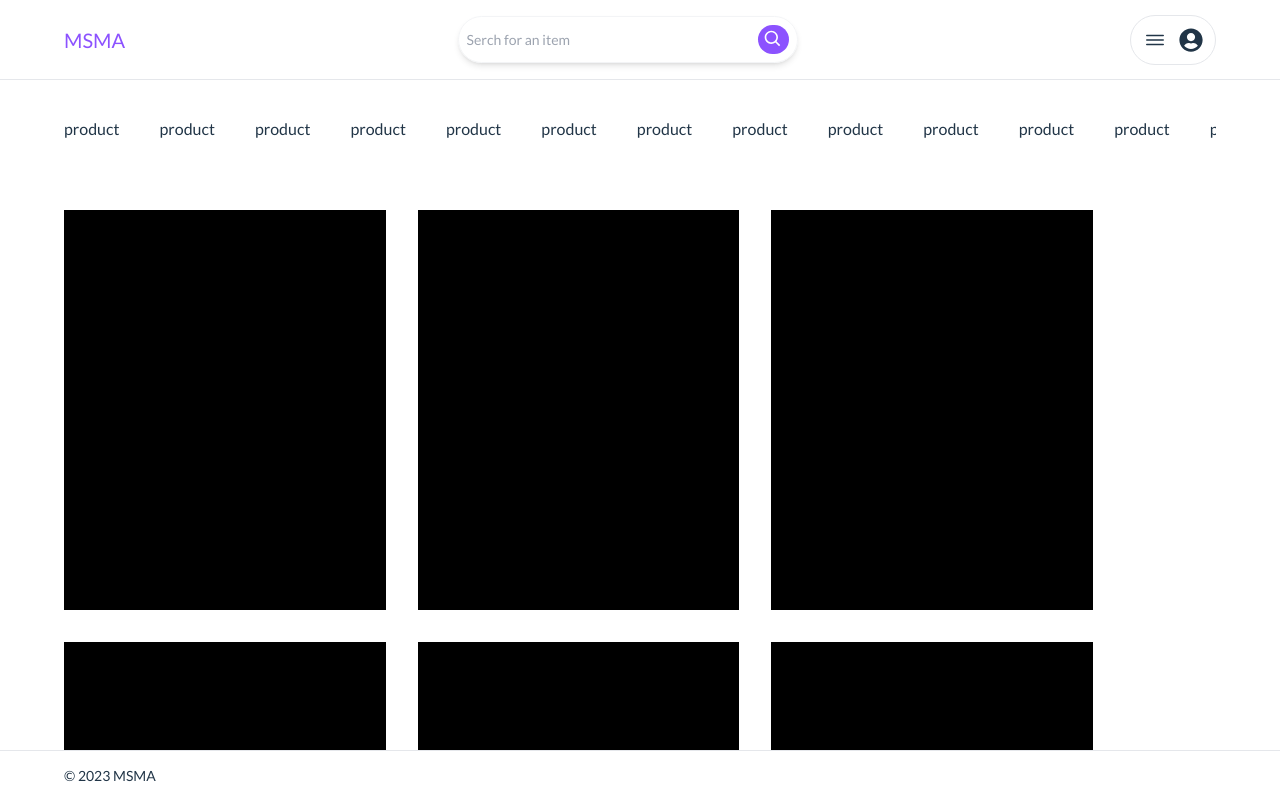
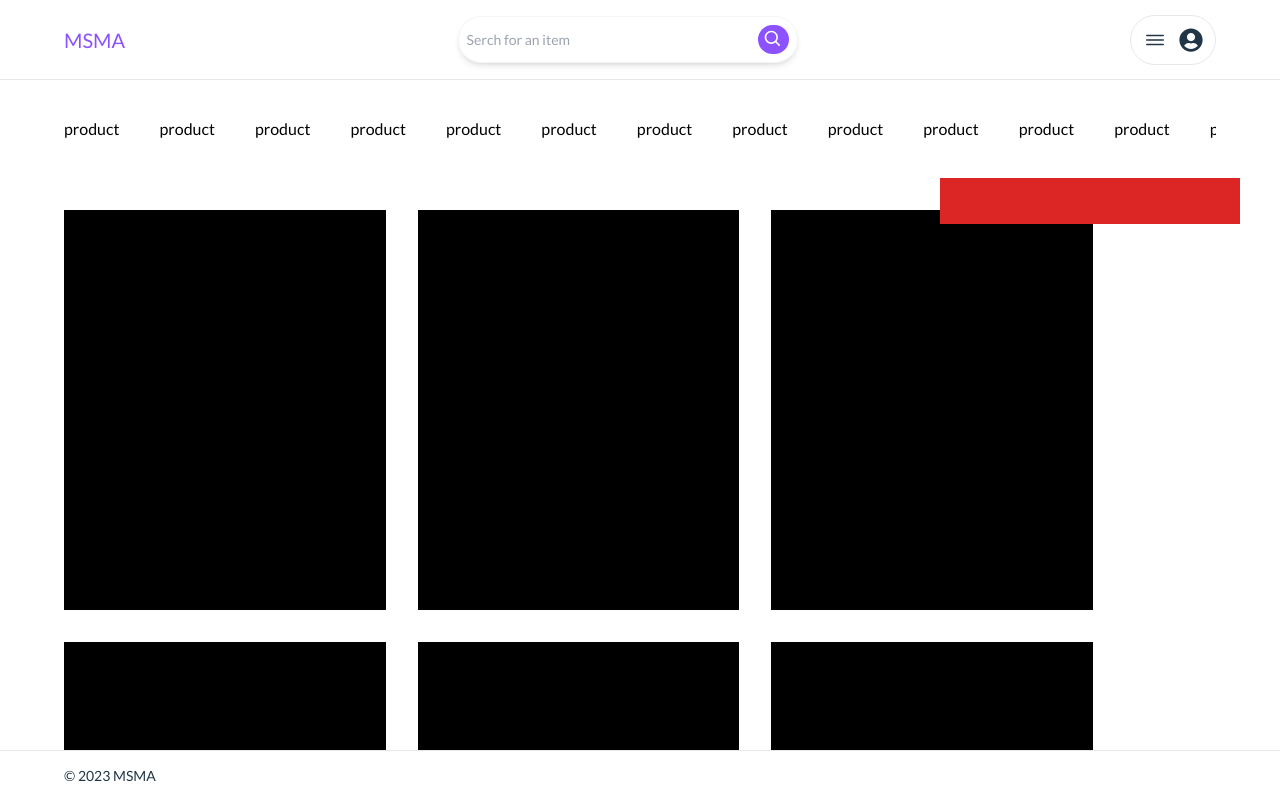
Before and after one commit to isaacetor/MS_MA, a React (Vite) app: page / in a window 1280 px wide. Shown: the top 798 px of the page. Built offline with nearby package versions, Linux system fonts and the light colour scheme.

Commit message:
made changes to the category

```diff
--- a/src/components/props/CategoryProps.tsx
+++ b/src/components/props/CategoryProps.tsx
@@ -1,7 +1,9 @@
 const CategoryProps = () => {
   return (
     <div>
-      <p className="">product</p>
+      <p className="cursor-pointer text-black hover:text-globalTextColor-hover ">
+        product
+      </p>
     </div>
   );
 };
--- a/src/components/static/Header.tsx
+++ b/src/components/static/Header.tsx
@@ -37,8 +37,8 @@ const Header = () => {
         </div>
 
         {/* dropdown */}
-        <div className="absolute right-10 top-20 z-[9999]">
-          {/* <DropdownProps /> */}
+        <div className="absolute right-10 top-20 z-50">
+          <DropdownProps />
         </div>
       </div>
     </header>
```
